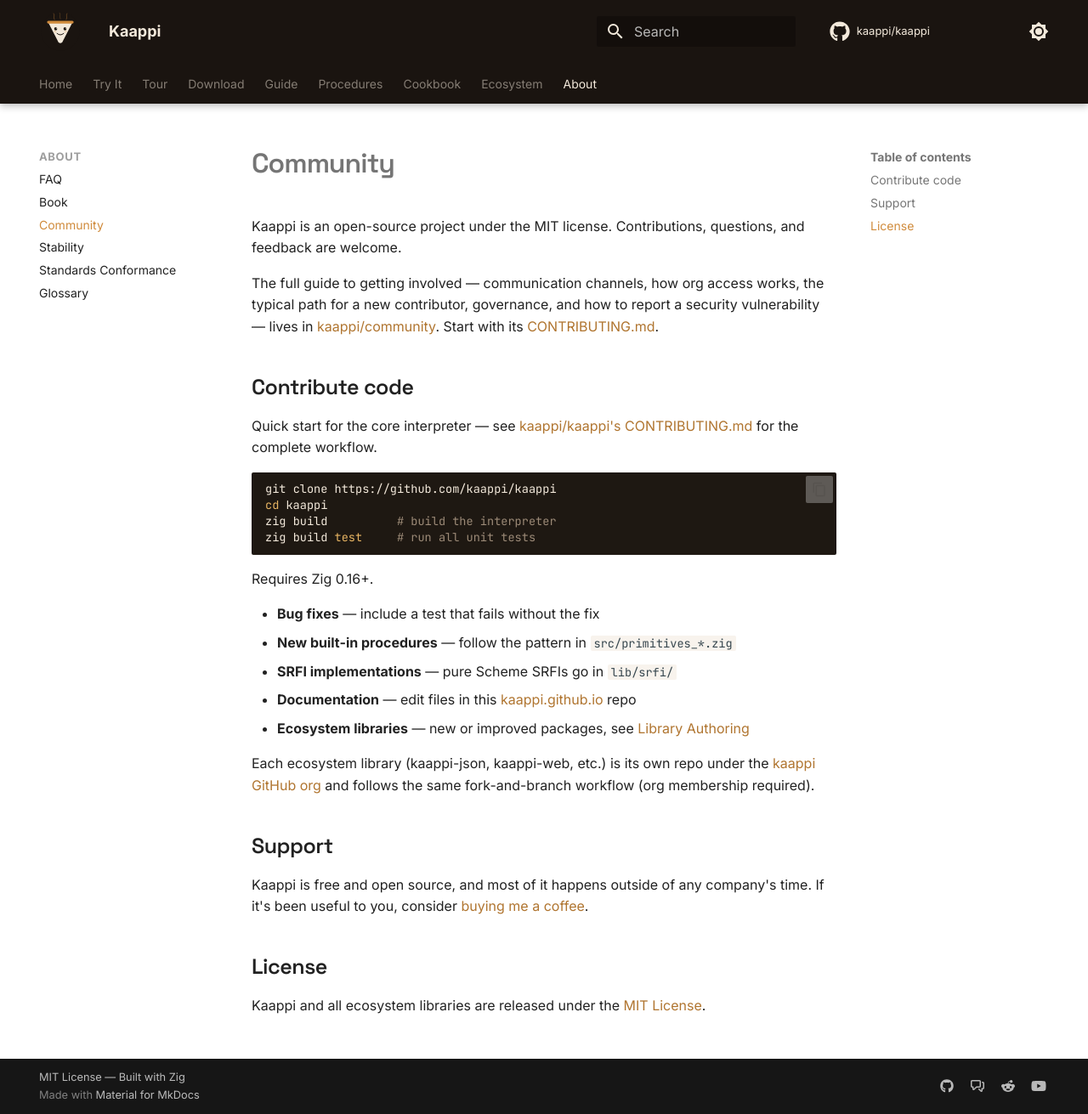
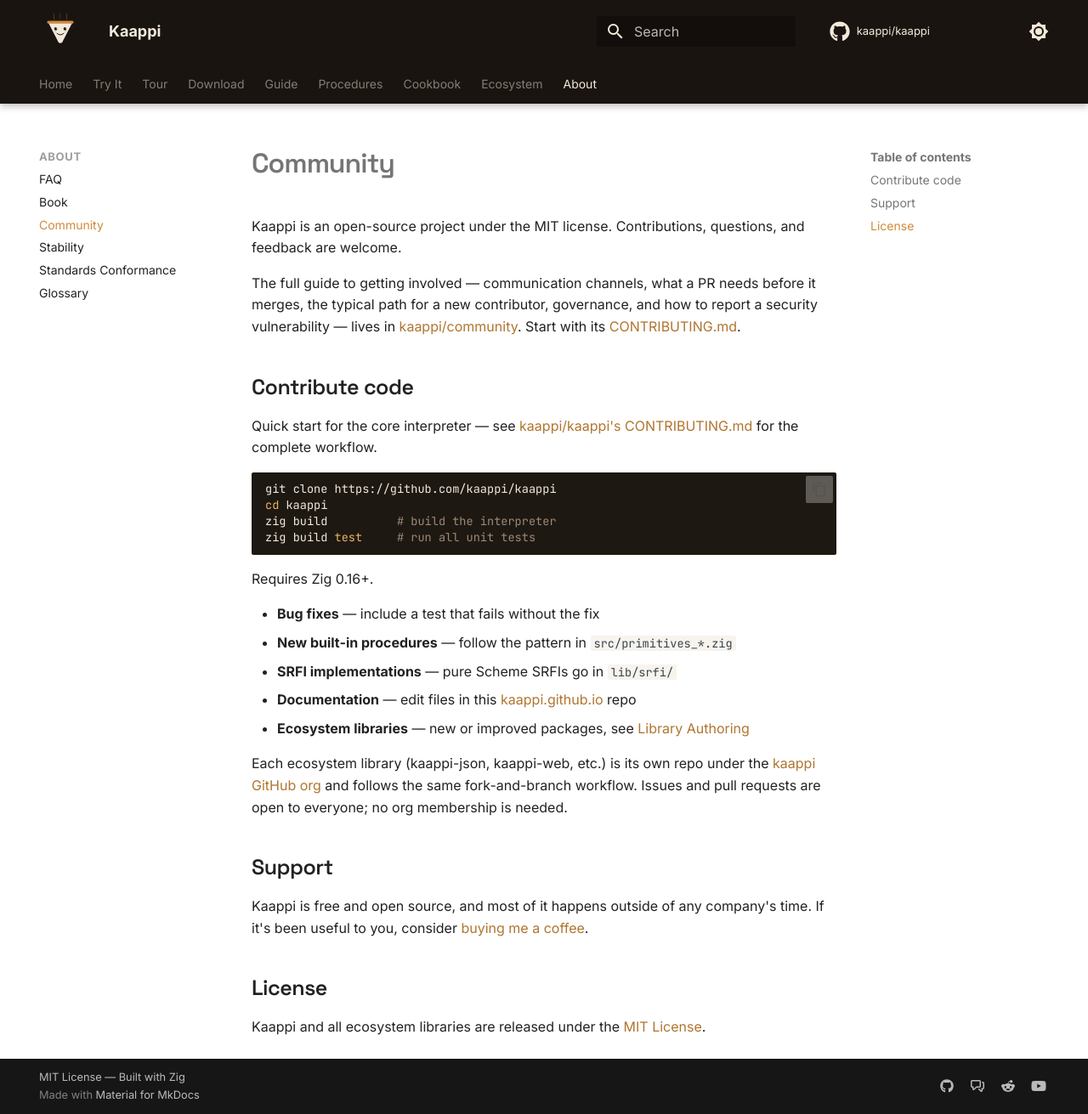
Before and after one commit to kaappi/kaappi.github.io, an MkDocs documentation site: the page built from docs/community.md, in a window 1280 px wide and 1311 px high. Shown: the whole window at 85% size. Built offline with MkDocs 1.6.1 and Material for MkDocs 9.7.7, drawn with Linux system fonts in a browser that asks for light colours; comment, search, counter and statistics services are not loaded.

Commit message:
Add CODEOWNERS and drop the org-membership note
Issue and PR creation on every kaappi repo is open to everyone as of
2026-09-10, and branch protection now requires one approving review plus
a code-owner review before anything merges. Without this file the
code-owner half is vacuous: any collaborator with Write access could
approve another contributor's PR on the maintainer's behalf. With it,
the one approval has to be the maintainer's. Seeded from kaappi/infra's
templates/CODEOWNERS by scripts/add-codeowners.scm.

The community page still said org membership was required for the
fork-and-branch workflow and described "how org access works"; neither is
true any more.

Co-Authored-By: Claude Fable 5.1 <noreply@anthropic.com>
Signed-off-by: Baiju Muthukadan <baiju.m.mail@gmail.com>

```diff
--- a/docs/community.md
+++ b/docs/community.md
@@ -3,9 +3,9 @@
 Kaappi is an open-source project under the MIT license. Contributions,
 questions, and feedback are welcome.
 
-The full guide to getting involved — communication channels, how org access
-works, the typical path for a new contributor, governance, and how to report
-a security vulnerability — lives in
+The full guide to getting involved — communication channels, what a PR
+needs before it merges, the typical path for a new contributor, governance,
+and how to report a security vulnerability — lives in
 [kaappi/community](https://github.com/kaappi/community). Start with its
 [CONTRIBUTING.md](https://github.com/kaappi/community/blob/main/CONTRIBUTING.md).
 
@@ -34,7 +34,8 @@ Requires Zig 0.16+.
 
 Each ecosystem library (kaappi-json, kaappi-web, etc.) is its own repo under
 the [kaappi GitHub org](https://github.com/kaappi) and follows the same
-fork-and-branch workflow (org membership required).
+fork-and-branch workflow. Issues and pull requests are open to everyone; no
+org membership is needed.
 
 ## Support
 
```
Also changed, not shown: 1 other file.
